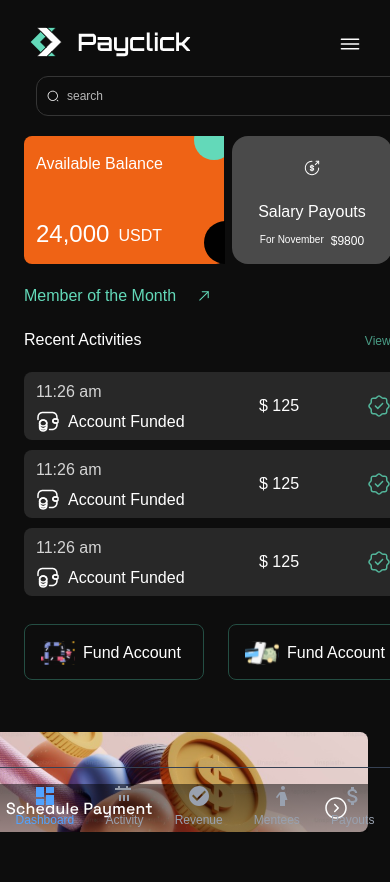
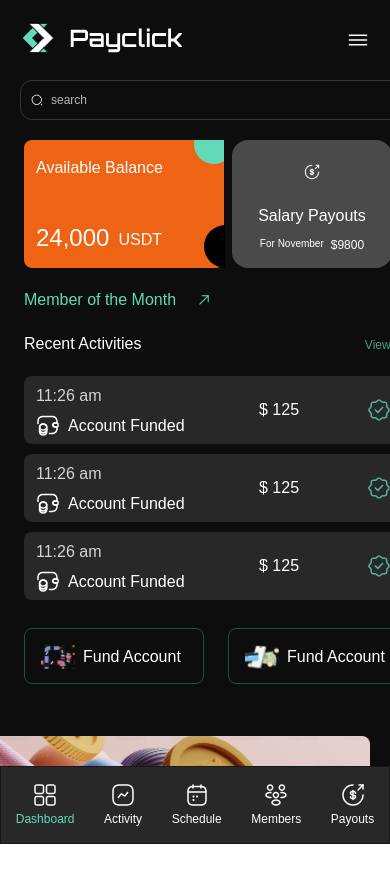
Before and after one commit to Omoboi-coder/my-coffer-app, a Next.js app: page /dashboard in a window 390 px wide. Shown: the top 882 px of the page. After the commit the page ends 844 px from the top, so only its background shows below. Built offline with nearby package versions, Linux system fonts and the light colour scheme.

Commit message:
third commit (mobile responsiveness)

```diff
--- a/src/app/Components/DashboardLayout.js
+++ b/src/app/Components/DashboardLayout.js
@@ -1,13 +1,13 @@
 import React from 'react'
 import LeftCon from './LeftCon'
 import Image from 'next/image'
-
+import Link from 'next/link'
 const DashboardLayout = ({ children }) => {
   return (
-    <section className='bg-coffer-dark h-[932px] flex flex-col'>
+    <section className='bg-coffer-dark min-h-screen flex flex-col'>
       {/* Mobile navbar - only shows on small screens */}
       <nav className='md:hidden bg-growtoken-dark'>
-        <div className='flex px-7 pt-6 pb-4 justify-between'>
+        <div className='flex px-5 pt-5 pb-6 justify-between'>
           {/* nav Logo */}
           <div className="flex">
             <Image
@@ -30,7 +30,7 @@ const DashboardLayout = ({ children }) => {
       </nav>
 
       {/* Main content area */}
-      <div className='flex flex-col md:flex-row 2xl:mx-auto w-full flex-1
+      <div className='flex flex-col md:flex-row 2xl:mx-auto w-full h-full flex-1
        gap-5 md:w-[1350px] md:h-[1000px] bg-coffer-dark overflow-hidden'>
 
         {/* LeftCon - only shows on desktop */}
@@ -45,57 +45,76 @@ const DashboardLayout = ({ children }) => {
       </div>
 
       {/* Mobile Bottom Navigation - only shows on mobile */}
-      <nav className='md:hidden fixed bottom-0 left-0 right-0 bg-growtoken-dark border-t border-gray-700 z-50'>
+      <nav className='md:hidden fixed bottom-0 left-0 right-0 bg-[#282828] border z-50'>
         <div className='flex justify-around items-center py-2'>
-
           {/* Dashboard */}
           <button className='flex flex-col items-center py-2 px-3'>
             <div className='w-6 h-6 mb-1'>
-              <svg viewBox="0 0 24 24" fill="currentColor" className="text-blue-400">
-                <path d="M3 13h8V3H3v10zm0 8h8v-6H3v6zm10 0h8V11h-8v10zm0-18v6h8V3h-8z"/>
-              </svg>
+              <Image
+                src="/Images/element-3 (2).svg"
+                alt="Logo"
+                width={24}
+                height={24}
+                className='text-[#63D9B9]'
+                />
             </div>
-            <span className='text-xs text-blue-400'>Dashboard</span>
+            <Link href="/dashboard" className='text-xs text-[#63D9B9] cursor-pointer'>Dashboard</Link>
           </button>
 
           {/* Activity */}
-          <button className='flex flex-col items-center py-2 px-3'>
+          <button className='flex flex-col items-center text-white py-2 px-3'>
             <div className='w-6 h-6 mb-1'>
-              <svg viewBox="0 0 24 24" fill="currentColor" className="text-gray-400">
-                <path d="M9 11H7v6h2v-6zm4 0h-2v6h2v-6zm4 0h-2v6h2v-6zm2.5-5H19V4h-3V2h-2v2H8V2H6v2H3v2h16.5z"/>
-              </svg>
+             <Image
+                src="/Images/activity.svg"
+                alt="Logo"
+                width={24}
+                height={24}
+                className='text-[#63D9B9]'
+                />
             </div>
-            <span className='text-xs text-gray-400'>Activity</span>
+            <Link href="/activity" className='text-xs cursor-pointer'>Activity</Link>
           </button>
 
-          {/* Revenue */}
-          <button className='flex flex-col items-center py-2 px-3'>
+          {/* schedule */}
+          <button className='flex flex-col items-center text-white py-2 px-3'>
             <div className='w-6 h-6 mb-1'>
-              <svg viewBox="0 0 24 24" fill="currentColor" className="text-gray-400">
-                <path d="M12 2C6.48 2 2 6.48 2 12s4.48 10 10 10 10-4.48 10-10S17.52 2 12 2zm-2 15l-5-5 1.41-1.41L10 14.17l7.59-7.59L19 8l-9 9z"/>
-              </svg>
+              <Image
+                src="/Images/calendar-2.svg" people
+                alt="Logo"
+                width={24}
+                height={24}
+                className='text-[#63D9B9]'
+                />
             </div>
-            <span className='text-xs text-gray-400'>Revenue</span>
+            <Link href="/schedule" className='text-xs cursor-pointer'>Schedule</Link>
           </button>
 
-          {/* Mentees */}
-          <button className='flex flex-col items-center py-2 px-3'>
+          {/* Members */}
+          <button className='flex flex-col items-center text-white py-2 px-3'>
             <div className='w-6 h-6 mb-1'>
-              <svg viewBox="0 0 24 24" fill="currentColor" className="text-gray-400">
-                <path d="M16 4c0-1.11.89-2 2-2s2 .89 2 2-.89 2-2 2-2-.89-2-2zm4 18v-6h2.5l-2.54-7.63A1.5 1.5 0 0 0 18.54 8H16c-.8 0-1.54.37-2.01 1l-2.41 3.22A1 1 0 0 0 12.4 14l2.6-3.5V22h5z"/>
-              </svg>
+                <Image
+                src="/Images/people.svg"
+                alt="Logo"
+                width={24}
+                height={24}
+                className='text-[#63D9B9]'
+                />
             </div>
-            <span className='text-xs text-gray-400'>Mentees</span>
+             <Link href="/members" className='text-xs cursor-pointer'>Members</Link>
           </button>
 
           {/* Payouts */}
-          <button className='flex flex-col items-center py-2 px-3'>
+          <button className='flex flex-col items-center text-white py-2 px-3'>
             <div className='w-6 h-6 mb-1'>
-              <svg viewBox="0 0 24 24" fill="currentColor" className="text-gray-400">
-                <path d="M11.8 10.9c-2.27-.59-3-1.2-3-2.15 0-1.09 1.01-1.85 2.7-1.85 1.78 0 2.44.85 2.5 2.1h2.21c-.07-1.72-1.12-3.3-3.21-3.81V3h-3v2.16c-1.94.42-3.5 1.68-3.5 3.61 0 2.31 1.91 3.46 4.7 4.13 2.5.6 3 1.48 3 2.41 0 .69-.49 1.79-2.7 1.79-2.06 0-2.87-.92-2.98-2.1h-2.2c.12 2.19 1.76 3.42 3.68 3.83V21h3v-2.15c1.95-.37 3.5-1.5 3.5-3.55 0-2.84-2.43-3.81-4.7-4.4z"/>
-              </svg>
+              <Image
+                src="/Images/money-send.svg"
+                alt="Logo"
+                width={24}
+                height={24}
+                className='text-[#63D9B9]'
+                />
             </div>
-            <span className='text-xs text-gray-400'>Payouts</span>
+            <Link href="/Payouts" className='text-xs cursor-pointer'>Payouts</Link>
           </button>
         </div>
       </nav>
--- a/src/app/dashboard/mobile.js
+++ b/src/app/dashboard/mobile.js
@@ -200,7 +200,7 @@ const Mobile = () => {
                           </div>
                         </div>
                     </div>
-                    <div className='absolute top-[41rem] right-5.5 w-[382px] h-[100px] rounded-[8px]'>
+                    <div className='absolute top-[41rem] right-5 w-[382px] h-[100px] rounded-[8px]'>
                       <Image
                         src="/Images/Withdraw Fund (1).svg"
                         alt=''
--- a/src/app/dashboard/page.js
+++ b/src/app/dashboard/page.js
@@ -19,8 +19,8 @@ const dashboard = () => {
           <h1>Dashboard</h1>
         </div>
         {/* search div */}
-        <div className='flex flex-row md:absolute right-5 top-20 w-[366px] md:w-[285px] h-[40px]
-          md:h-[50px] rounded-[12px] text-[12px] text-[#B6B6B6] md:p-4 p-2.5   ml-9 md:ml-0 gap-2
+        <div className='flex flex-row md:absolute right-5 top-20 w-[396px] md:w-[285px] h-[40px]
+          md:h-[50px] rounded-[12px] text-[12px] text-[#B6B6B6] md:p-4 p-2.5 ml-5 md:ml-0 gap-2
           border border-[#353535]'>
        <div className='flex flex-row w-[63px] h-[18px] gap-2 mb-1 md:mb-0'>
          <Image
```
Also changed, not shown: src/app/activity/page.js (+115 -7 lines).
